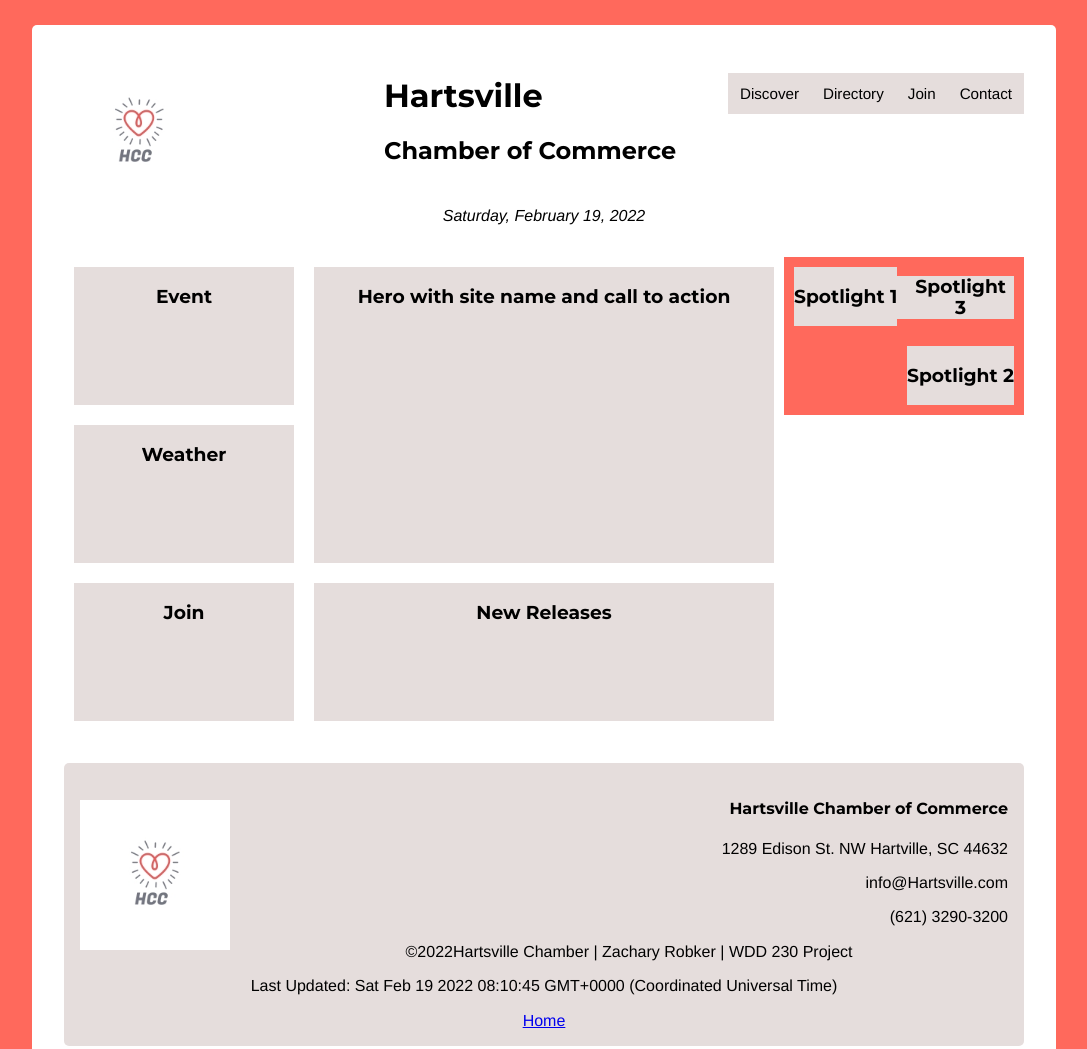
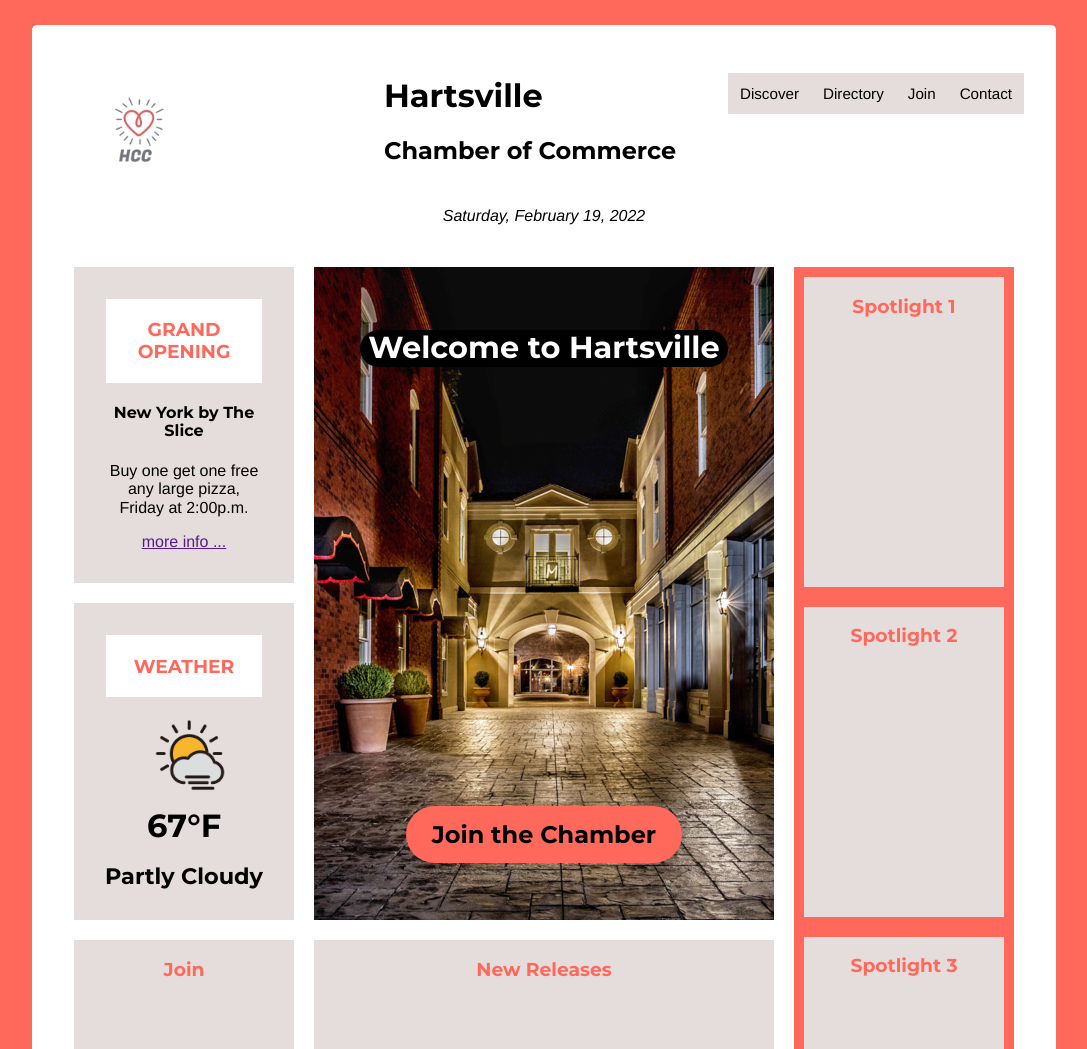
Before and after one commit to zrobker/winter, a plain HTML site: page chamber/index.html in a window 1280 px wide. Shown: the top 1049 px of the page, without its empty margins (96-1183 px from the left). Drawn offline with Linux system fonts and the light colour scheme.

Commit message:
Chamber Updated

```diff
--- a/chamber/css/base.css
+++ b/chamber/css/base.css
@@ -98,26 +98,116 @@ main {
     text-align: center;
     display: grid;
     grid-template-columns: 1fr;
-    grid-template-rows: 1fr 1fr 1fr 1fr 1fr 1fr;
+    grid-template-rows: 1fr 1fr 1fr 1fr 2fr;
 }
 
 .spotlights {
     background-color: #FF695C;
+    display: grid;
+    grid-template-rows: 1fr 1fr;
+    margin: 10px;
+}
+
+#spotlight1 {
+    grid-row: 1/2;
 }
 
 .box {
     background-color: #E5DDDC;
     margin: 10px;
 }
+
+h3 {
+    color: #FF695C;
+}
+
+.headingbox {
+    background-color: white;
+    padding: 1%;
+}
+
 .notsmall {
     display: none;
     background-color: #E5DDDC;
     margin: 10px;
 }
+
 .onlylarge {
     display: none;
     background-color: #E5DDDC;
     margin: 10px;
+}
+
+/* Call to Action Section */
+
+#calltoaction {
+    position: relative;
+}
+
+.callimg {
+    width: 100%;
+    height: 300px;
+    object-fit: cover;
+}
+
+.welcome {
+    font-size: 1.2em;
+    position: absolute;
+    background-color: black;
+    color: white;
+    padding: 1px;
+    border-radius: 2em;
+    top: 2%;
+    left: 10%;
+    right: 10%;
+}
+
+.join {
+    font-size: 1rem;
+    position: absolute;
+    background-color: #FF695C;
+    color: black;
+    padding: 15px 5px;
+    border-radius: 2em;
+    left: 20%;
+    bottom: 1%;
+    right: 20%;
+}
+
+/* Event Section */
+
+#event {
+    padding: 2em;
+}
+
+/* Weather Section  */
+
+#weather {
+    padding: 2em;
+    position: relative;
+}
+
+.weatherimg {
+    max-width: 40%;
+    max-width: 40%;
+    /* object-fit: ; */
+    position: absolute;
+    left: 5%;
+}
+
+.temp {
+    position: absolute;
+    left: 55%;
+    bottom: 35%;
+    font-size: 2rem;
+}
+
+.type {
+    position: absolute;
+    left: 45%;
+    bottom: 20%;
+    font-size: 1.5rem;
+
 }
 
 /* Footer */
--- a/chamber/css/large.css
+++ b/chamber/css/large.css
@@ -24,19 +24,23 @@
         grid-row: 3/4;
         grid-column: 2/4;
     }
-    #spotlights {
+    .spotlights {
+        grid-template-columns: 1fr;
+        grid-template-rows: 1fr 1fr 1fr;
         grid-column: 4/5;
-        background-color: #FF695C;
-        width: 100%;
+        grid-row: 1/4;
     }
     #spotlight1 {
         grid-row: 1/2;
+        grid-column: 1/2;
     }
     #spotlight2 {
         grid-row: 2/3;
+        grid-column: 1/2;
     }
     #spotlight3 {
         grid-row: 3/4;
+        grid-column: 1/2;
     }
     #join {
         grid-row: 3/4;
@@ -50,4 +54,30 @@
         grid-row: 2/3;
         grid-column: 1/2;
     }
+
+
+    .callimg {
+        width: 100%;
+        height: 100%;
+        object-fit: none;
+    }
+
+    .welcome {
+        font-size: 1.9em;
+        border-radius: 2em;
+        top: 5%;
+        left: 10%;
+        right: 10%;
+    }
+
+    .join {
+        font-size: 1.5em;
+        padding: 15px 5px;
+        left: 20%;
+        bottom: 5%;
+        right: 20%;
+    }
+
+
+
 }
--- a/chamber/css/medium.css
+++ b/chamber/css/medium.css
@@ -14,18 +14,19 @@
         grid-row: 2/3;
         grid-column: 1/4;
     }
-    #spotlights {
+    .spotlights {
+        grid-template-columns: 1fr 1fr;
+        grid-template-rows: 1fr;
         grid-row: 3/4;
         grid-column: 1/4;
-        background-color: #FF695C;
-        width: 100%;
     }
     #spotlight1 {
-        float: left;
+        grid-column: 1/2;
     }
     #spotlight2 {
-        float: right;
+        grid-column: 2/3;
     }
+
     #join {
         grid-row: 4/5;
         grid-column: 1/4;
@@ -40,4 +41,46 @@
     }
 
 
+    .welcome {
+        font-size: 2em;
+        border-radius: 2em;
+        left: 15%;
+        right: 15%;
+    }
+
+    .join {
+        font-size: 1em;
+        padding: 15px;
+        left: 30%;
+        bottom: 1%;
+        right: 30%;
+
+    }
+
+
+
+    .weatherimg {
+        max-width: 50%;
+        height: 100px;
+        left: 30%;
+        right: 30%;
+        top: 32%;
+    }
+
+    .temp {
+        left: 25%;
+        right: 25%;
+        bottom: 22%;
+        font-size: 2rem;
+        margin: 5px 0px;
+    }
+
+    .type {
+        left: 10%;
+        right: 10%;
+        bottom: 8%;
+        font-size: 1.4rem;
+        margin: 5px 0px;
+    }
+
 }
--- a/chamber/index.html
+++ b/chamber/index.html
@@ -11,6 +11,7 @@
     <link rel="stylesheet" href="css/base.css">
     <link rel="stylesheet" href="css/medium.css">
     <link rel="stylesheet" href="css/large.css">
+    <link rel="shortcut icon" href="favicon.ico">
     <script src="js/javascript.js" defer></script>
 </head>
 <body>
@@ -33,20 +34,33 @@
         <section class="date"><h2><span id="headerdate">date</span></h2></section>
     </header>
     <main>
+        <div id="calltoaction" class="box">
+            <img class="callimg" src="images/Hartsville.jpg" alt="Photograph of Hartville at night">
+            <h3 class="welcome">Welcome to Hartsville</h3>
+            <a href=""><h3 class="join">Join the Chamber</h3></a>
+        </div>
         <div id="event" class="box">
-            <h3>Event</h3>
-            <p></p>
+            <div class="headingbox">
+                <h3>GRAND OPENING</h3>
+            </div>
+            <h4>New York by The Slice</h4>
+            <p>Buy one get one free any large pizza, Friday at 2:00p.m.</p>
+            <a href="">more info ...</a>
         </div>
         <div id="weather" class="box">
-            <h3>Weather</h3>
-            <p></p>
+            <div class="headingbox">
+                <h3>WEATHER</h3>
+            </div>
+            <img class="weatherimg" src="images/weather.png" alt="">
+            <h2 class="temp">67°F</h2>
+            <h4 class="type">Partly Cloudy</h4>
+            <div>
+                <p></p>
+                <p></p>
+            </div>
         </div>
         <div id="join" class="notsmall" >
             <h3>Join</h3>
-            <p></p>
-        </div>
-        <div id="calltoaction" class="box">
-            <h3>Hero with site name and call to action</h3>
             <p></p>
         </div>
         <div id="newreleases" class="box">
```
Also changed, not shown: chamber/favicon.ico (added), chamber/images/Hartsville.jpg (added), chamber/images/weather.png (added).
